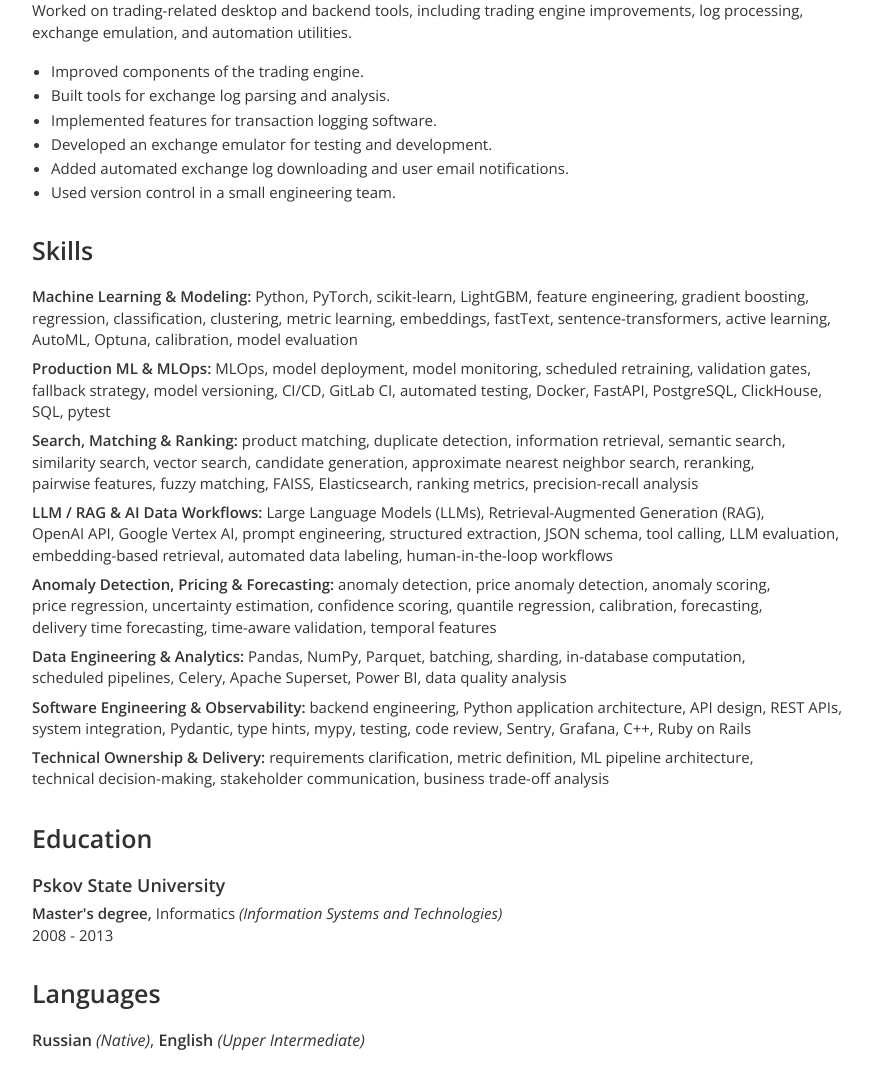
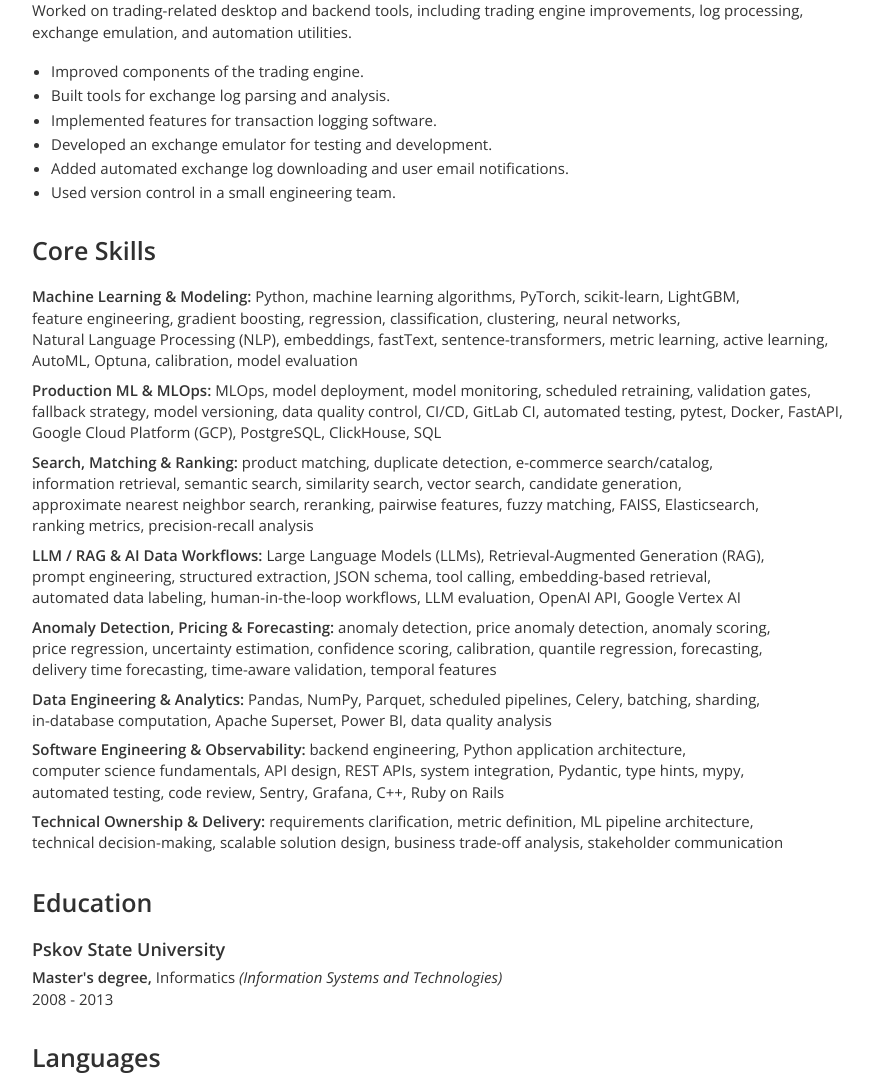
Before and after one commit to resivalex/django-blog, a Django app: page / in a window 1280 px wide. Shown: the part 2456-3548 px from the top of the page, without its empty margins (200-1073 px from the left). Before the commit the page ends 3506 px from the top, so only its background shows below. Run offline with Django 3.2, Linux system fonts and the light colour scheme.

Commit message:
Fix skill lists

```diff
--- a/app/templates/app/resume-body.html
+++ b/app/templates/app/resume-body.html
@@ -164,7 +164,7 @@
     </section>
 
     <section class="skills-section resume-block">
-        <h2>Skills</h2>
+        <h2>Core Skills</h2>
 
         {% output_core_skill_areas %}
     </section>
--- a/app/templatetags/resume_tags.py
+++ b/app/templatetags/resume_tags.py
@@ -10,6 +10,7 @@ def core_skill_areas():
             "title": "Machine Learning & Modeling",
             "skills": [
                 "Python",
+                "machine learning algorithms",
                 "PyTorch",
                 "scikit-learn",
                 "LightGBM",
@@ -18,10 +19,12 @@ def core_skill_areas():
                 "regression",
                 "classification",
                 "clustering",
-                "metric learning",
+                "neural networks",
+                "Natural Language Processing (NLP)",
                 "embeddings",
                 "fastText",
                 "sentence-transformers",
+                "metric learning",
                 "active learning",
                 "AutoML",
                 "Optuna",
@@ -39,15 +42,17 @@ def core_skill_areas():
                 "validation gates",
                 "fallback strategy",
                 "model versioning",
+                "data quality control",
                 "CI/CD",
                 "GitLab CI",
                 "automated testing",
+                "pytest",
                 "Docker",
                 "FastAPI",
+                "Google Cloud Platform (GCP)",
                 "PostgreSQL",
                 "ClickHouse",
                 "SQL",
-                "pytest",
             ],
         },
         {
@@ -55,6 +60,7 @@ def core_skill_areas():
             "skills": [
                 "product matching",
                 "duplicate detection",
+                "e-commerce search/catalog",
                 "information retrieval",
                 "semantic search",
                 "similarity search",
@@ -75,16 +81,16 @@ def core_skill_areas():
             "skills": [
                 "Large Language Models (LLMs)",
                 "Retrieval-Augmented Generation (RAG)",
-                "OpenAI API",
-                "Google Vertex AI",
                 "prompt engineering",
                 "structured extraction",
                 "JSON schema",
                 "tool calling",
-                "LLM evaluation",
                 "embedding-based retrieval",
                 "automated data labeling",
                 "human-in-the-loop workflows",
+                "LLM evaluation",
+                "OpenAI API",
+                "Google Vertex AI",
             ],
         },
         {
@@ -96,8 +102,8 @@ def core_skill_areas():
                 "price regression",
                 "uncertainty estimation",
                 "confidence scoring",
+                "calibration",
                 "quantile regression",
-                "calibration",
                 "forecasting",
                 "delivery time forecasting",
                 "time-aware validation",
@@ -110,11 +116,11 @@ def core_skill_areas():
                 "Pandas",
                 "NumPy",
                 "Parquet",
+                "scheduled pipelines",
+                "Celery",
                 "batching",
                 "sharding",
                 "in-database computation",
-                "scheduled pipelines",
-                "Celery",
                 "Apache Superset",
                 "Power BI",
                 "data quality analysis",
@@ -125,13 +131,14 @@ def core_skill_areas():
             "skills": [
                 "backend engineering",
                 "Python application architecture",
+                "computer science fundamentals",
                 "API design",
                 "REST APIs",
                 "system integration",
                 "Pydantic",
                 "type hints",
                 "mypy",
-                "testing",
+                "automated testing",
                 "code review",
                 "Sentry",
                 "Grafana",
@@ -146,8 +153,9 @@ def core_skill_areas():
                 "metric definition",
                 "ML pipeline architecture",
                 "technical decision-making",
+                "scalable solution design",
+                "business trade-off analysis",
                 "stakeholder communication",
-                "business trade-off analysis",
             ],
         },
     ]
```
Also changed, not shown: 1 other file.
